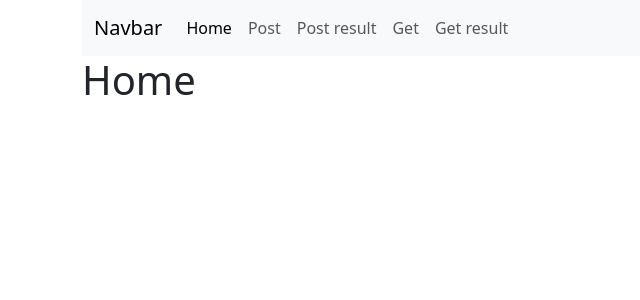
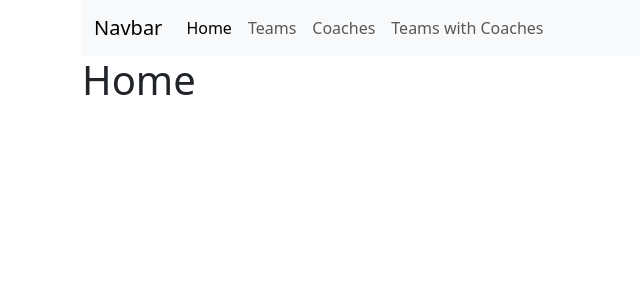
Before and after one commit to BrodyKelso/4013-HW3-BK, a PHP site: page / in a window 1280 px wide. Shown: the top 300 px of the page, without its empty margins (0-640 px from the left). Run offline with PHP 8.4, Linux system fonts and the light colour scheme.

Commit message:
Update view-header.php

```diff
--- a/view-header.php
+++ b/view-header.php
@@ -20,17 +20,13 @@
           <a class="nav-link active" aria-current="page" href="/">Home</a>
         </li>
         <li class="nav-item">
-          <a class="nav-link" href="post.php">Post</a>
+          <a class="nav-link" href="Teams.php">Teams</a>
         </li>
             <li class="nav-item">
-          <a class="nav-link" href="post-result.php">Post result</a>
+          <a class="nav-link" href="Coaches.php">Coaches</a>
         </li>
             <li class="nav-item">
-          <a class="nav-link" href="get.php">Get</a>
-        </li>
-            <li class="nav-item">
-          <a class="nav-link" href="get-result.php">Get result</a>
-        </li>
+          <a class="nav-link" href="Teams-with-Coaches.php">Teams with Coaches</a>
       </ul>
     </div>
   </div>
```
